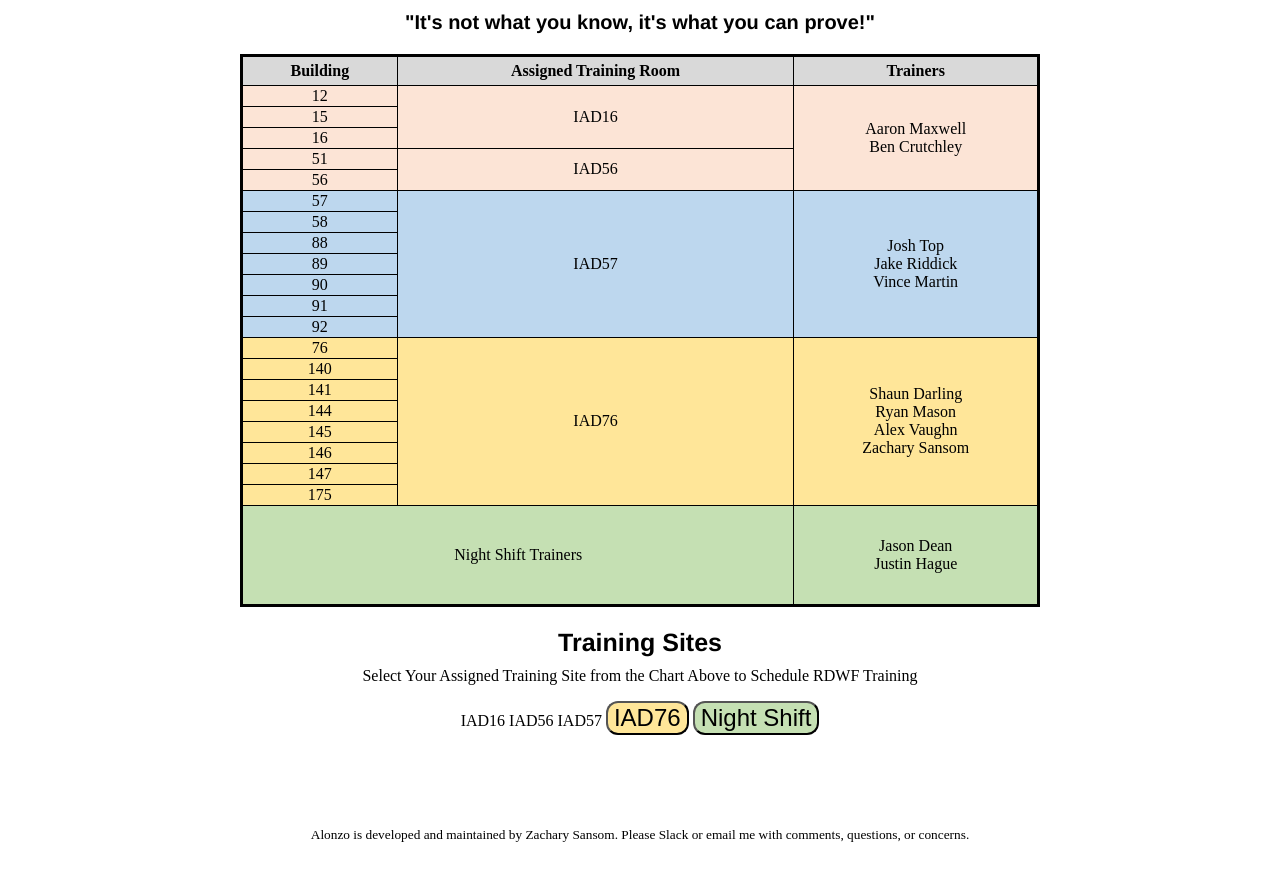
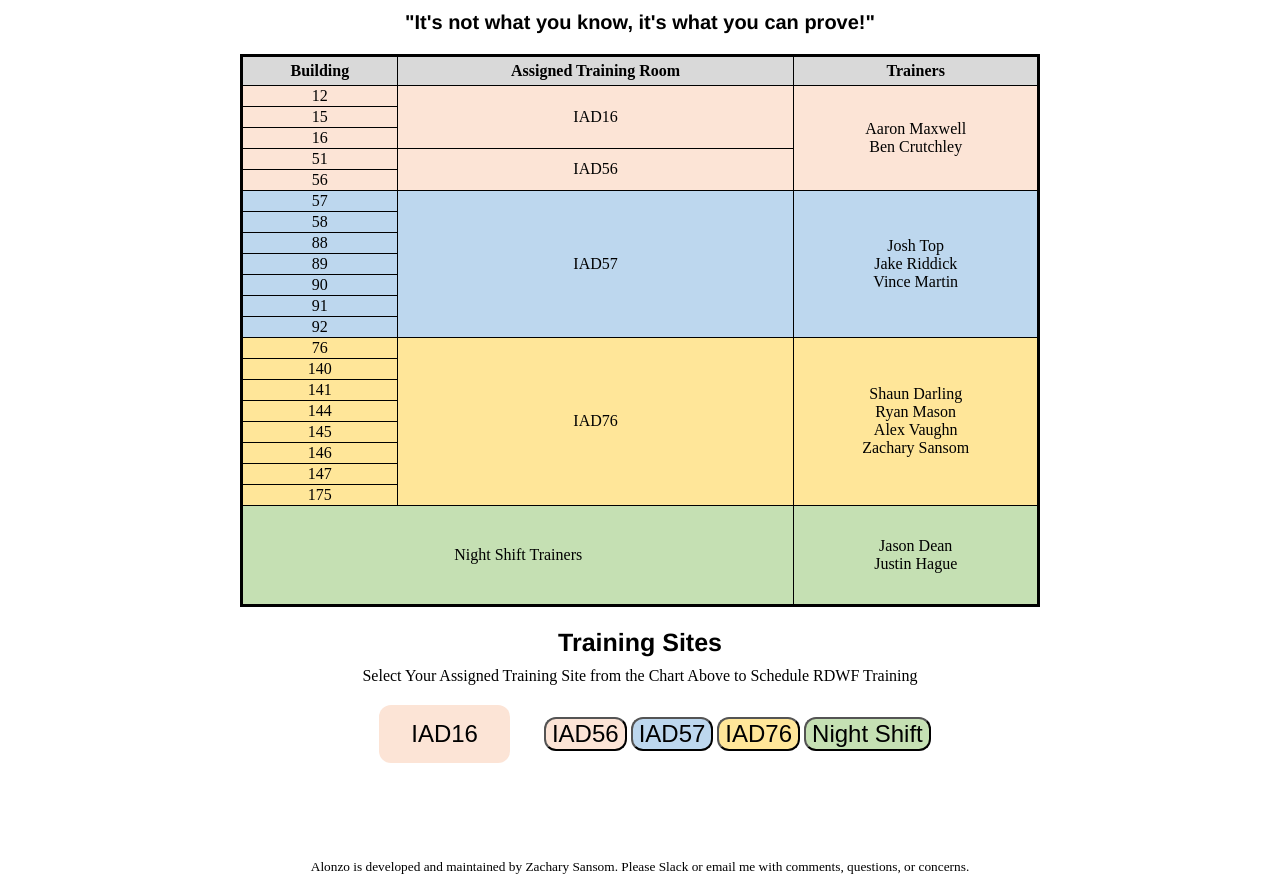
Before and after one commit to Beaumagarte500/RDWF_Training_Scheduler, a plain HTML site: page index.html in a window 1280 px wide. Shown: the part 157-1040 px from the top of the page. Before the commit the page ends 1008 px from the top, so only its background shows below. Drawn offline with Linux system fonts and the light colour scheme.

Commit message:
Update index.html

```diff
--- a/index.html
+++ b/index.html
@@ -167,11 +167,11 @@ a:hover {
 <p align="center">Select Your Assigned Training Site from the Chart Above to Schedule RDWF Training</p>
 
         <div style="text-align:center">
-	        <class="button">IAD16</a></button>
-	        <class="button button2">IAD56</a></button>
-	        <class="button button3">IAD57</button>
-	        <button class="button4">IAD76</button>
-	        <button class="button5">Night Shift</button>
+	        <button type="button" class="button">IAD16</a></button>
+	        <button type="button" class="button2">IAD56</a></button>
+	        <button type="button" class="button3">IAD57</button>
+	        <button type="button" class="button4">IAD76</button>
+	        <button type="button" class="button5">Night Shift</button>
         </div>
 <br>
 <br>
```
